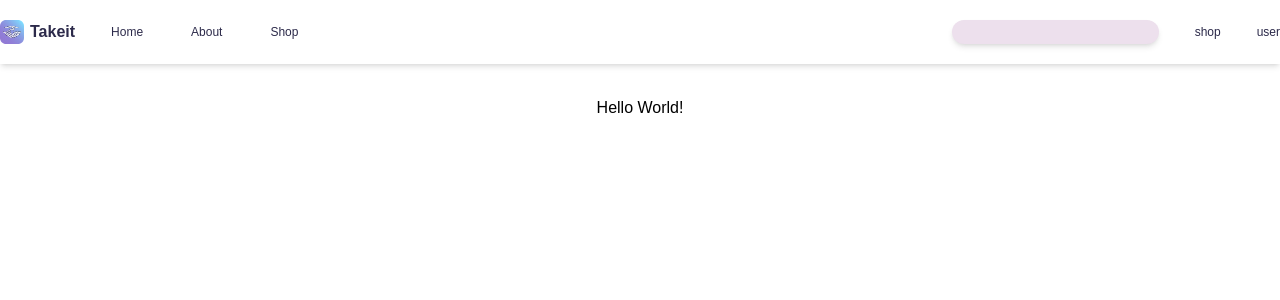
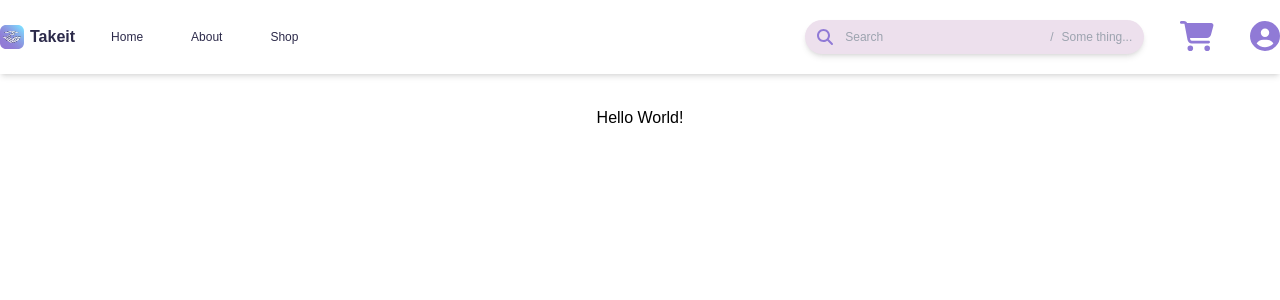
Before and after one commit to mtk246/vue3-vite-pinia-template, a Vue app: page / in a window 1280 px wide. Shown: the top 300 px of the page. Built offline with nearby package versions, Linux system fonts and the light colour scheme; a web font is replaced by a local one.

Commit message:
[Vue, Sass]Create inputSearch component

```diff
--- a/src/components/NavbarComponent.vue
+++ b/src/components/NavbarComponent.vue
@@ -1,7 +1,7 @@
 <template>
     <div class="shadow-md">
         <div class="container mx-auto">
-            <nav class="flex justify-between py-5 bg-white border-gray-200 dark:bg-gray-900 dark:border-gray-700">
+            <nav class="flex justify-between py-5 bg-white">
                 <div class="flex">
                     <a
                         href="#"
@@ -33,12 +33,19 @@
                     </div>
                 </div>
                 <div class="flex items-center">
-                    <input
-                        class="shadow-md input-search rounded-full"
-                        type="text"
-                    >
-                    <span class="text-primary pl-9">shop</span>
-                    <span class="text-primary pl-9">user</span>
+                    <InputSearch />
+                    <span class="text-primary pl-9">
+                        <font-awesome-icon
+                            class="icon-navbar text-3xl"
+                            :icon="['fas', 'cart-shopping']"
+                        />
+                    </span>
+                    <span class="text-primary pl-9">
+                        <font-awesome-icon
+                            class="icon-navbar text-3xl"
+                            :icon="['fas', 'circle-user']"
+                        />
+                    </span>
                 </div>
             </nav>
         </div>
@@ -46,12 +53,23 @@
 </template>
 
 <script>
+import { library } from '@fortawesome/fontawesome-svg-core'
+import { faCartShopping, faCircleUser } from '@fortawesome/free-solid-svg-icons'
+import { FontAwesomeIcon } from '@fortawesome/vue-fontawesome'
+
+import InputSearch from './UI/InputSearch.vue'
+
+library.add(faCartShopping, faCircleUser)
+
 export default {
     name: "NavbarComponent",
+    components: {
+        FontAwesomeIcon,
+        InputSearch
+    }
 };
 </script>
 
 <style lang="sass">
-    @import '../scss/main.sass'
     @import '../scss/navbar.sass'
 </style>
--- /dev/null
+++ b/src/components/UI/InputSearch.vue
@@ -0,0 +1,72 @@
+<template>
+    <div class="relative">
+        <div class="bg-secondary-dark ">
+            <span class="absolute inset-y-0 left-0 flex items-center pl-3 pointer-events-none">
+                <font-awesome-icon
+                    class="icon-search"
+                    :icon="['fas', 'magnifying-glass']"
+                />
+            </span>
+        </div>
+        <input
+            class="
+                p-2
+                pl-10
+                pr-36
+                text-search
+                input-search
+                block
+                w-full
+                shadow-md
+                rounded-full
+                dark:placeholder-gray-400
+            "
+            type="text"
+            placeholder="Search"
+        >
+        <div class="bg-secondary-dark">
+            <span
+                class="
+                    pr-3
+                    pl-3
+                    text-search
+                    text-gray-400
+                    absolute
+                    inset-y-0
+                    right-0
+                    flex
+                    items-center
+                    pointer-events-none
+                "
+            >
+                <span class="text-search text-gray-400 pr-2">/</span>
+                {{ recommended }}
+            </span>
+        </div>
+    </div>
+</template>
+
+<script>
+import { library } from '@fortawesome/fontawesome-svg-core'
+import { faMagnifyingGlass } from '@fortawesome/free-solid-svg-icons'
+import { FontAwesomeIcon } from '@fortawesome/vue-fontawesome'
+
+library.add(faMagnifyingGlass)
+
+export default {
+    name: "InputSearch",
+    components: {
+        FontAwesomeIcon,
+    },
+    data() {
+        return {
+            recommended: 'Some thing...'
+        }
+    }
+};
+</script>
+
+<style lang="sass">
+    @import '../../scss/main.sass'
+    @import '../../scss/UI/input_search.sass'
+</style>
--- /dev/null
+++ b/src/scss/UI/input_search.sass
@@ -0,0 +1,15 @@
+@import '../variable'
+
+.icon-search
+    color: $secondary-color
+
+.text-search
+    font-size: map-get($font-scales, xs)
+
+.input-search
+    color: $text-primary
+    background-color: $bg-secondary-dark
+
+    &:focus
+        outline: none !important
+        border: 1px solid $secondary-color
--- a/src/scss/_variable.sass
+++ b/src/scss/_variable.sass
@@ -2,8 +2,8 @@
 $barlow-font: 'B612 Mono', 'Arial', sans-serif
 
 // Colors
-$primary: #DABFFF
-$secondary: #907AD6
+$primary-color: #DABFFF
+$secondary-color: #907AD6
 $primary-dark: #2C2A4A
 $bg-primary: #4F518C
 $bg-secondary: #FAEFFA
--- a/src/scss/main.sass
+++ b/src/scss/main.sass
@@ -7,3 +7,6 @@
 
 body
     font-family: $barlow-font
+
+.bg-secondary-dark
+    background-color: $bg-secondary-dark
--- a/src/scss/navbar.sass
+++ b/src/scss/navbar.sass
@@ -8,5 +8,5 @@
     color: $text-primary
     font-size: map-get($font-scales, xs)
 
-.input-search
-    background-color: $bg-secondary-dark
+.icon-navbar
+    color: $secondary-color
```
